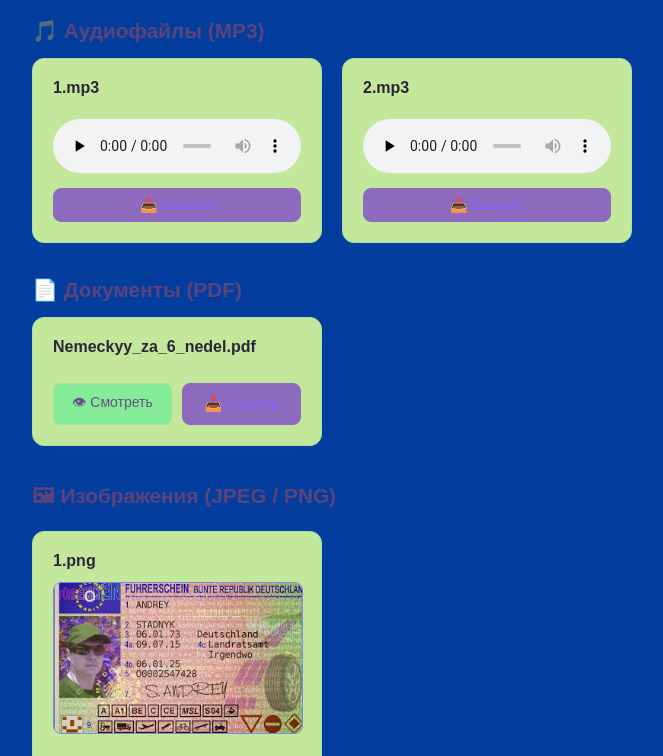
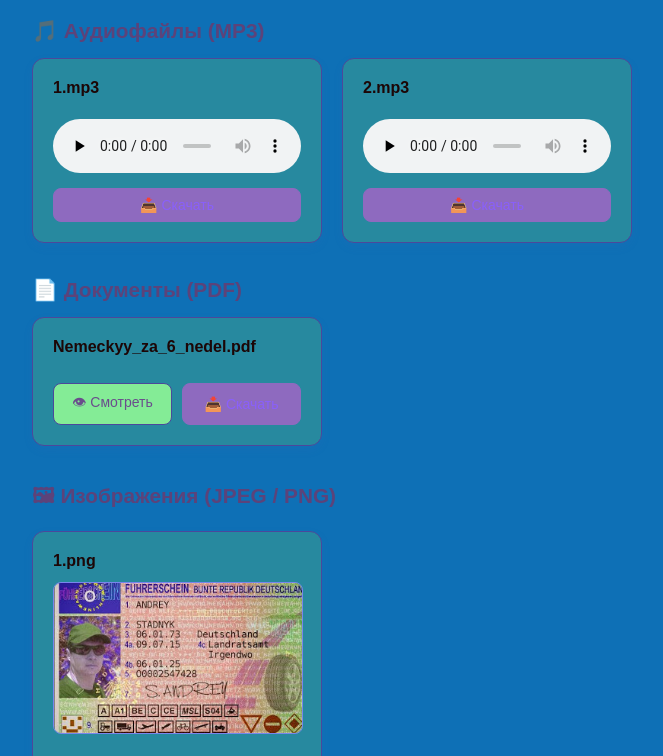
Before and after one commit to Cherry837-svg/Nemeckiy-za-6-Nedel, a plain HTML site: page index.html in a window 1280 px wide. Shown: the part 76-832 px from the top of the page, without its empty margins (308-971 px from the left). Drawn offline with Linux system fonts and the light colour scheme.

Commit message:
Update index.html

```diff
--- a/index.html
+++ b/index.html
@@ -5,17 +5,18 @@
     <meta name="viewport" content="width=device-width, initial-scale=1.0">
     <title>Моё Медиа Хранилище</title>
     <style>
+
         :root {
             /* Светло-сиреневый нежный фон */
-            --bg-color: #033e9f;
+            --bg-color: #0e70b6;
             /* Чистый белый цвет для карточек с файлами */
-            --card-bg: #c3e89b;
+            --card-bg: #27899f;
             /* Глубокий темно-фиолетовый цвет текста для отличной читаемости */
-            --text-color: #2d2438;
+            --text-color: #1c0606;
             /* Насыщенный сиренево-лавандовый для главных кнопок */
             --accent-color: #8e6abf;
             /* Мягкие сиреневые границы */
-            --border-color: #a6df9e;
+            --border-color: #4c489b;
         }
         body {
             font-family: -apple-system, BlinkMacSystemFont, "Segoe UI", Roboto, Helvetica, Arial, sans-serif;
```
